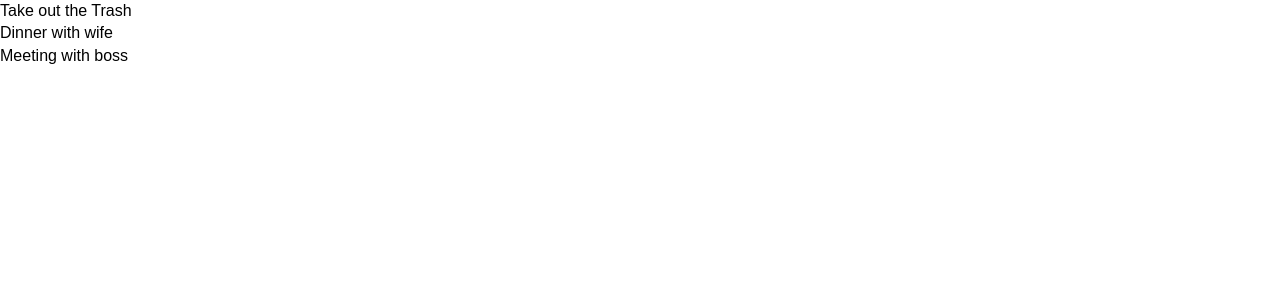
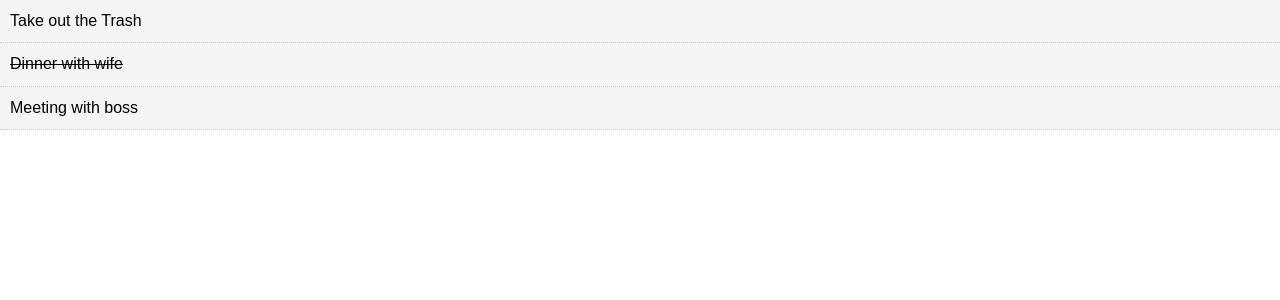
Before and after one commit to jyocus/ToDo-React-Practice, a React (Create React App) app in the folder client/: page / in a window 1280 px wide. Shown: the top 300 px of the page. Built offline with nearby package versions, Linux system fonts and the light colour scheme.

Commit message:
replaced styling with ternary for completed todos

```diff
--- a/client/src/components/TodoItem.js
+++ b/client/src/components/TodoItem.js
@@ -2,9 +2,17 @@
 import PropTypes from 'prop-types';
 
 export class TodoItem extends Component {
+    getStyle = () => {
+        return {
+            background: '#f4f4f4',
+            padding: '10px',
+            borderBottom: '1px #ccc dotted',
+            textDecoration: this.props.todo.completed ? 'line-through' : 'none'
+        }
+    }
     render() {
         return (
-            <div>
+            <div style={this.getStyle()}>
                 <p>{ this.props.todo.title }</p>
             </div>
         )
```
